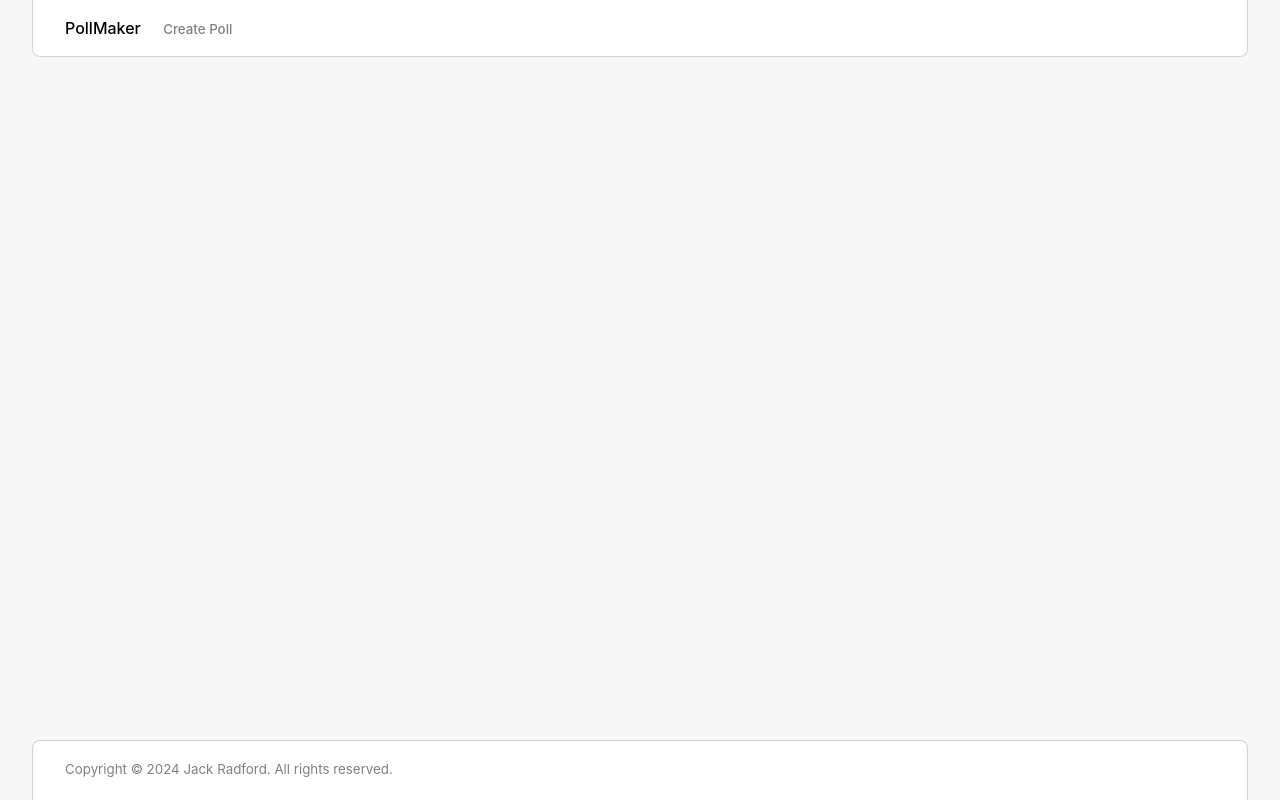
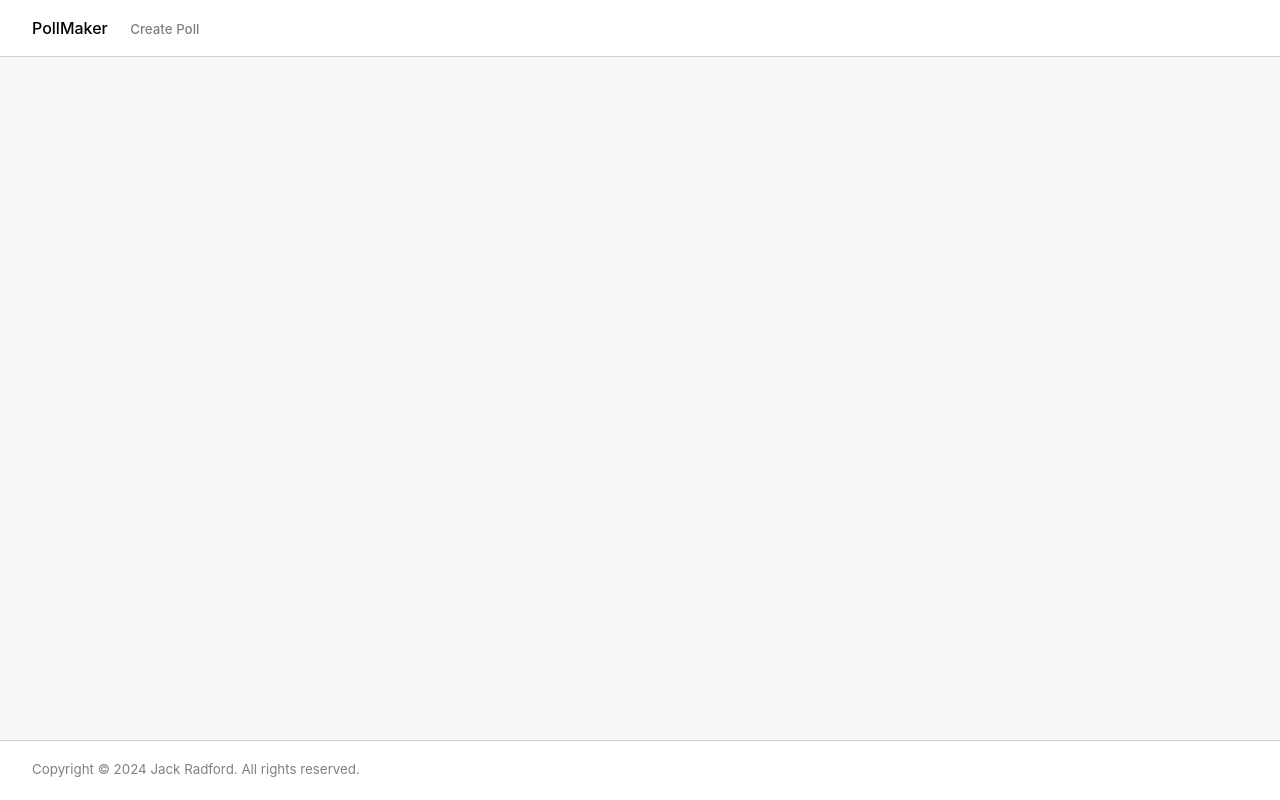
Before and after one commit to JackWRadford/polls-frontend, a React (Vite) app: page / in a window 1280 px wide. Built offline with nearby package versions, Linux system fonts and the light colour scheme.

Commit message:
Updated the NavBar and Footer components' styling.

```diff
--- a/src/App.css
+++ b/src/App.module.css
@@ -1,11 +1,9 @@
-#root {
+.app {
 	display: flex;
 	flex-direction: column;
 	justify-content: space-between;
 
-	max-width: 1280px;
 	min-height: 100vh;
 
 	margin: 0 auto;
-	padding: 0 2rem;
 }
--- a/src/App.tsx
+++ b/src/App.tsx
@@ -1,17 +1,17 @@
 import { Outlet } from "react-router-dom";
-import "./App.css";
+import styles from "./App.module.css";
 import NavBar from "./components/nav-bar/NavBar";
 import Footer from "./components/footer/Footer";
 
 function App() {
 	return (
-		<>
+		<div className={styles.app}>
 			<div>
 				<NavBar />
 				<Outlet />
 			</div>
 			<Footer />
-		</>
+		</div>
 	);
 }
 
--- a/src/components/footer/Footer.tsx
+++ b/src/components/footer/Footer.tsx
@@ -2,9 +2,11 @@ import styles from "./footer.module.css";
 
 const Footer = () => {
 	return (
-		<footer className={styles.footer}>
-			<p>Copyright © 2024 Jack Radford. All rights reserved.</p>
-		</footer>
+		<div className={styles.footerWrapper}>
+			<footer className={styles.footer}>
+				<p>Copyright © 2024 Jack Radford. All rights reserved.</p>
+			</footer>
+		</div>
 	);
 };
 
--- a/src/components/footer/footer.module.css
+++ b/src/components/footer/footer.module.css
@@ -1,15 +1,16 @@
+.footerWrapper {
+	background-color: var(--background-color);
+	border-top: 1px solid var(--border-color);
+	margin-top: 2rem;
+}
+
 .footer {
 	display: flex;
 	align-items: center;
-
-	background-color: var(--background-color);
-
-	border: 1px solid var(--border-color);
-	border-bottom: none;
-	border-radius: 8px 8px 0 0;
+	max-width: var(--max-content-width);
 
 	padding: 0.4rem 2rem;
-	margin-top: 2rem;
+	margin: 0 auto;
 }
 
 .footer p {
--- a/src/components/nav-bar/NavBar.tsx
+++ b/src/components/nav-bar/NavBar.tsx
@@ -3,12 +3,14 @@ import { Link } from "react-router-dom";
 
 const NavBar = () => {
 	return (
+		<div className={styles.navWrapper}>
 			<nav className={styles.nav}>
 				<Link to={"/"} className={styles.homeLink}>
 					PollMaker
 				</Link>
 				<Link to={"/create-poll"}>Create Poll</Link>
 			</nav>
+		</div>
 	);
 };
 
--- a/src/components/nav-bar/navbar.module.css
+++ b/src/components/nav-bar/navbar.module.css
@@ -1,16 +1,17 @@
+.navWrapper {
+	background-color: var(--background-color);
+	border-bottom: 1px solid var(--border-color);
+	margin-bottom: 2rem;
+}
+
 .nav {
 	display: flex;
 	gap: 1.4rem;
 	align-items: flex-end;
-
-	background-color: var(--background-color);
-
-	border: 1px solid var(--border-color);
-	border-top: none;
-	border-radius: 0 0 8px 8px;
+	max-width: var(--max-content-width);
 
 	padding: 1rem 2rem;
-	margin-bottom: 2rem;
+	margin: 0 auto;
 }
 
 .nav a {
--- a/src/index.css
+++ b/src/index.css
@@ -9,6 +9,8 @@
 	text-rendering: optimizeLegibility;
 	-webkit-font-smoothing: antialiased;
 	-moz-osx-font-smoothing: grayscale;
+
+	--max-content-width: 1280px;
 
 	--primary-color: white;
 	--on-primary-color: black;
```
Lines whose indentation alone changed are shown as unchanged.
